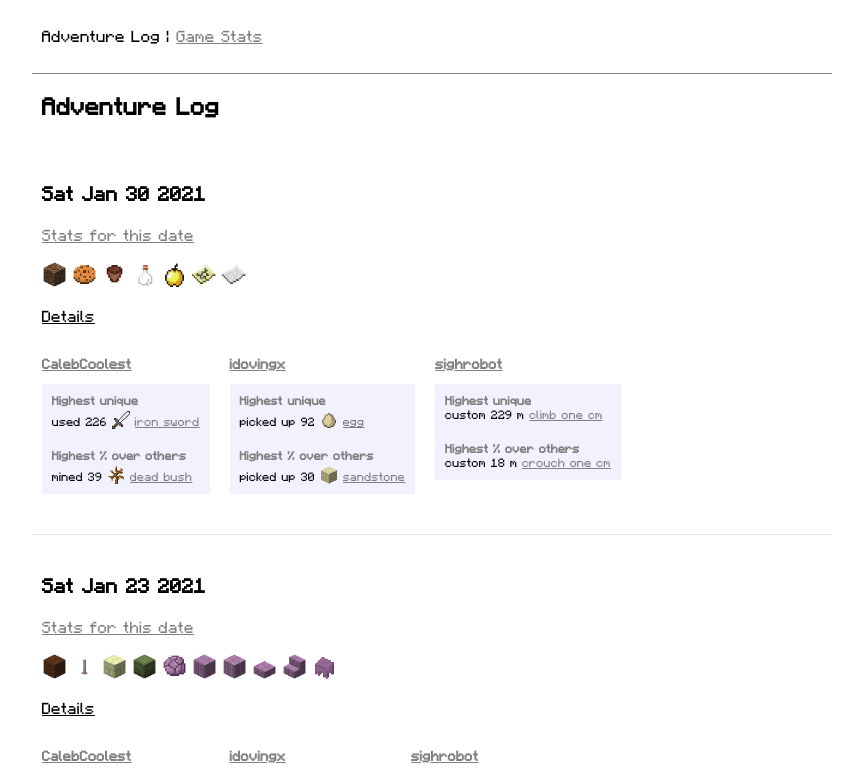
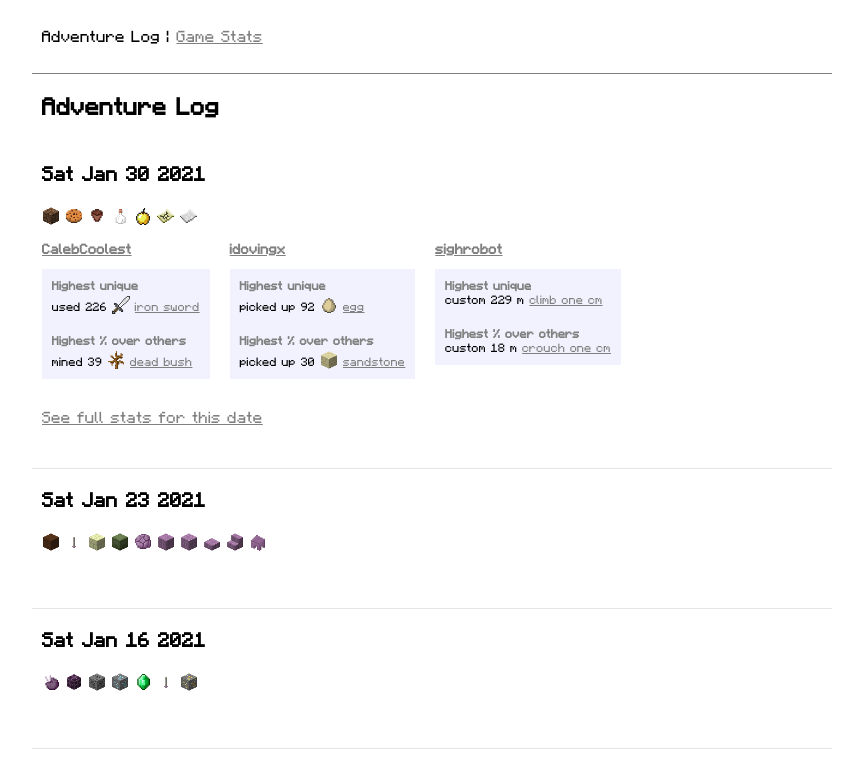
Before and after one commit to sighrobot/minegraphed, a Next.js app: page / in a window 1280 px wide. Shown: the top 770 px of the page, without its empty margins (208-1071 px from the left). Built offline with nearby package versions, Linux system fonts and the light colour scheme.

Commit message:
Refine adventure log entries

```diff
--- a/components/new-stats.js
+++ b/components/new-stats.js
@@ -33,7 +33,7 @@ const NewStats = ({ date }) => {
         })}
       </p>
 
-      <details>
+      {/* <details>
         <summary>Details</summary>
         <ul>
           {sortedByItem.map((i) => {
@@ -54,7 +54,7 @@ const NewStats = ({ date }) => {
             )
           })}
         </ul>
-      </details>
+      </details> */}
     </div>
   )
 }
--- a/pages/index.js
+++ b/pages/index.js
@@ -13,21 +13,26 @@ const Adventure = () => {
     <Container isPadded={false}>
       <h1 style={{ padding: '0 10px' }}>Adventure Log</h1>
 
-      {SESSIONS.slice(0, SESSIONS.length - 1).map((date) => {
+      {SESSIONS.slice(0, SESSIONS.length - 1).map((date, idx) => {
         const dateString = new Date(`${date}T12:00:00-05:00`).toDateString()
 
         return (
-          <article key={date} className="log-entry">
-            <h3>{dateString}</h3>
-
-            <Link href={`/stats?date=${date}`}>
-              <a>Stats for this date</a>
-            </Link>
-
-            {date && <NewStats date={date} />}
+          <details
+            open={idx === 0 ? true : undefined}
+            key={date}
+            className="log-entry"
+          >
+            <summary>
+              <h3>{dateString}</h3>
+              {date && <NewStats date={date} />}
+            </summary>
 
             <section
-              style={{ display: 'flex', width: '100vw', overflowX: 'auto' }}
+              style={{
+                display: 'flex',
+                width: '100vw',
+                overflowX: 'auto',
+              }}
             >
               {players.map((p) => {
                 const { hu, gp } = customStats(p, date, true)
@@ -57,7 +62,13 @@ const Adventure = () => {
                 )
               })}
             </section>
-          </article>
+
+            <div style={{ marginTop: '30px' }}>
+              <Link href={`/stats?date=${date}`}>
+                <a>See full stats for this date</a>
+              </Link>
+            </div>
+          </details>
         )
       })}
     </Container>
--- a/public/style.css
+++ b/public/style.css
@@ -42,8 +42,10 @@ main header {
 
 summary {
   cursor: pointer;
-  text-decoration: underline;
+  /* text-decoration: underline; */
   display: inline;
+  /* color: gray; */
+  outline: 0;
 }
 
 a {
@@ -60,7 +62,7 @@ summary h3 {
 }
 
 .new-stats {
-  margin-bottom: 30px;
+  /* margin-bottom: 30px; */
 }
 
 .new-stats > * {
@@ -80,7 +82,7 @@ summary h3 {
 }
 
 .stats-item img,
-.new-stats li img {
+.new-stats img {
   height: 18px;
   width: 18px;
   transform: translateY(4px);
```
